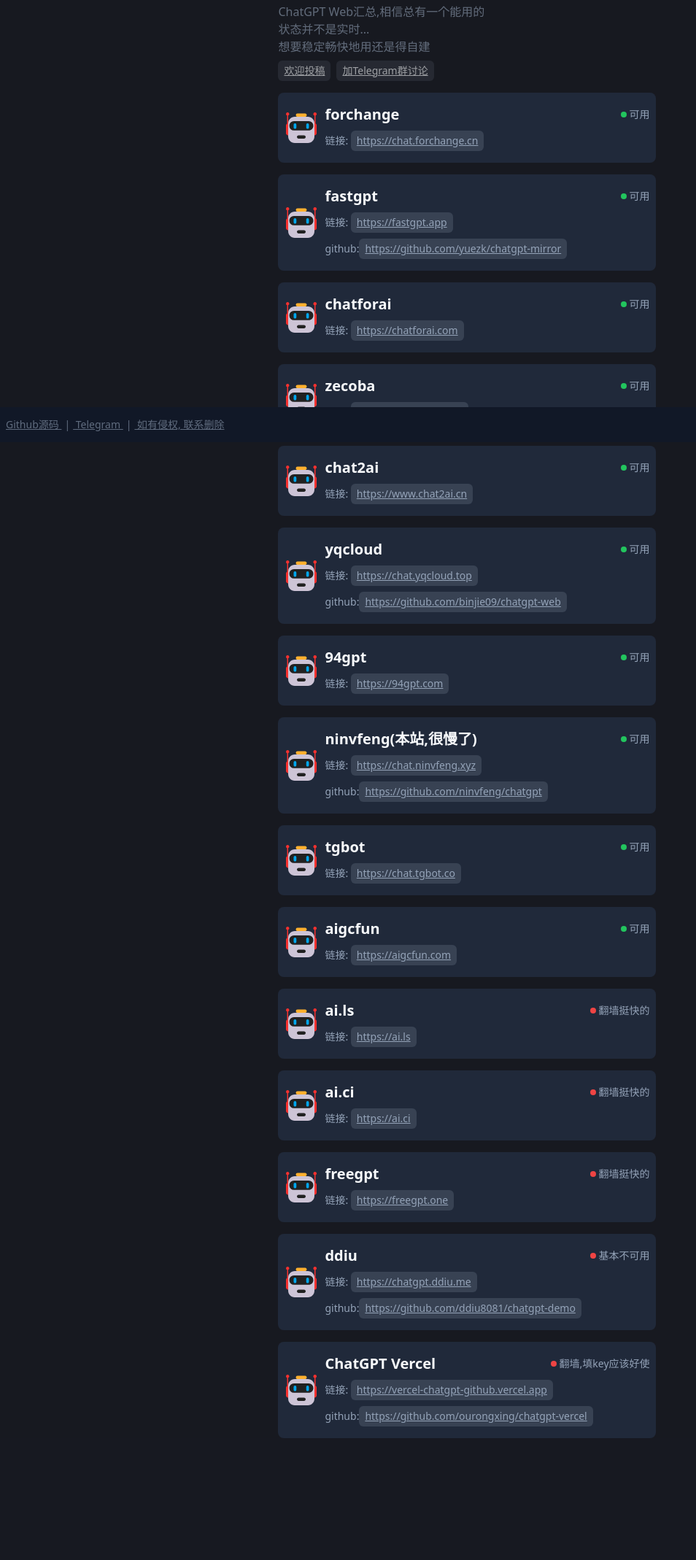
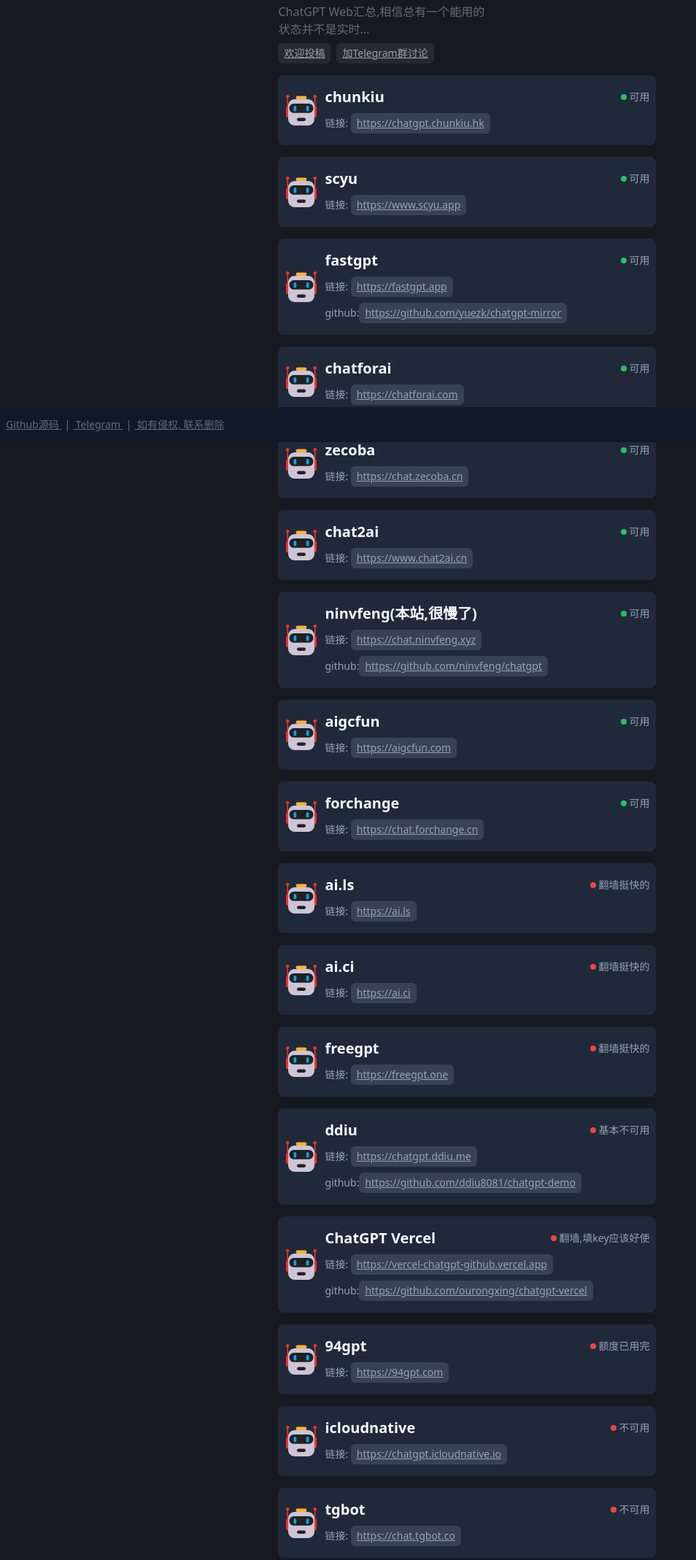
Before and after one commit to ninvfeng/chatgpts, a plain HTML site: page index.html in a window 1280 px wide. Shown: the part 194-2332 px from the top of the page at 73% size, without its empty margins (0-954 px from the left). Before the commit the page ends 2245 px from the top, so only its background shows below. Drawn offline with Linux system fonts and the light colour scheme.

Commit message:
change site

```diff
--- a/index.html
+++ b/index.html
@@ -22,7 +22,6 @@
           <div class="mt-1 text-slate op-60">
             <span>ChatGPT Web汇总,相信总有一个能用的</span><br />
             <span>状态并不是实时...</span><br />
-            <span>想要稳定畅快地用还是得自建</span><br />
             <div class="flex">
               <a
                 href="https://github.com/ninvfeng/chatgpts/issues/new"
@@ -130,8 +129,13 @@
           return {
             sites: [
               {
-                name: "forchange",
-                url: "https://chat.forchange.cn",
+                name: "chunkiu",
+                url: "https://chatgpt.chunkiu.hk",
+                status: "可用",
+              },
+              {
+                name: "scyu",
+                url: "https://www.scyu.app",
                 status: "可用",
               },
               {
@@ -156,30 +160,19 @@
                 status: "可用",
               },
               {
-                name: "yqcloud",
-                url: "https://chat.yqcloud.top",
-                github: "https://github.com/binjie09/chatgpt-web",
-                status: "可用",
-              },
-              {
-                name: "94gpt",
-                url: "https://94gpt.com",
-                status: "可用",
-              },
-              {
                 name: "ninvfeng(本站,很慢了)",
                 url: "https://chat.ninvfeng.xyz",
                 github: "https://github.com/ninvfeng/chatgpt",
                 status: "可用",
               },
               {
-                name: "tgbot",
-                url: "https://chat.tgbot.co",
+                name: "aigcfun",
+                url: "https://aigcfun.com",
                 status: "可用",
               },
               {
-                name: "aigcfun",
-                url: "https://aigcfun.com",
+                name: "forchange",
+                url: "https://chat.forchange.cn",
                 status: "可用",
               },
               {
@@ -208,6 +201,21 @@
                 url: "https://vercel-chatgpt-github.vercel.app",
                 github: "https://github.com/ourongxing/chatgpt-vercel",
                 status: "翻墙,填key应该好使",
+              },
+              {
+                name: "94gpt",
+                url: "https://94gpt.com",
+                status: "额度已用完",
+              },
+              {
+                name: "icloudnative",
+                url: "https://chatgpt.icloudnative.io",
+                status: "不可用",
+              },
+              {
+                name: "tgbot",
+                url: "https://chat.tgbot.co",
+                status: "不可用",
               },
               // {
               //   name: "chatpdf(传pdf后对话)",
```
